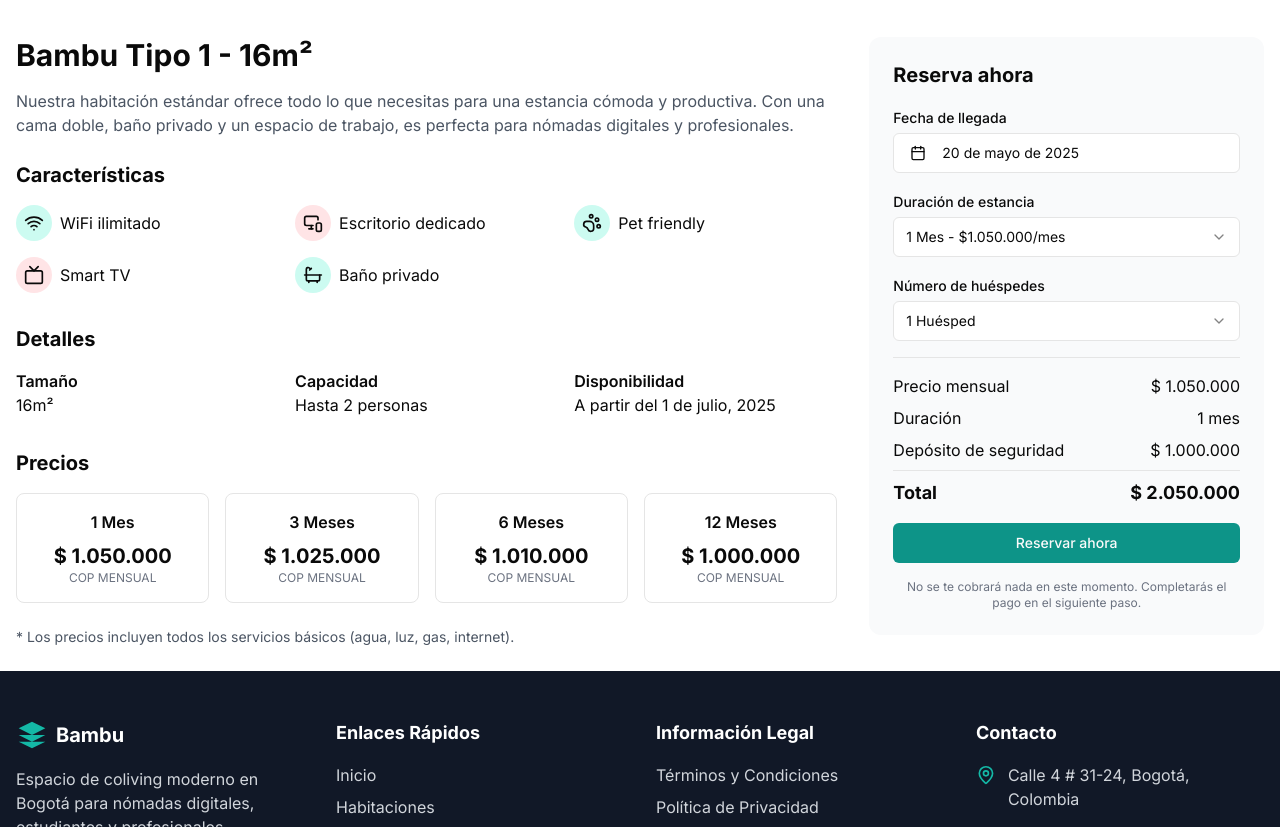
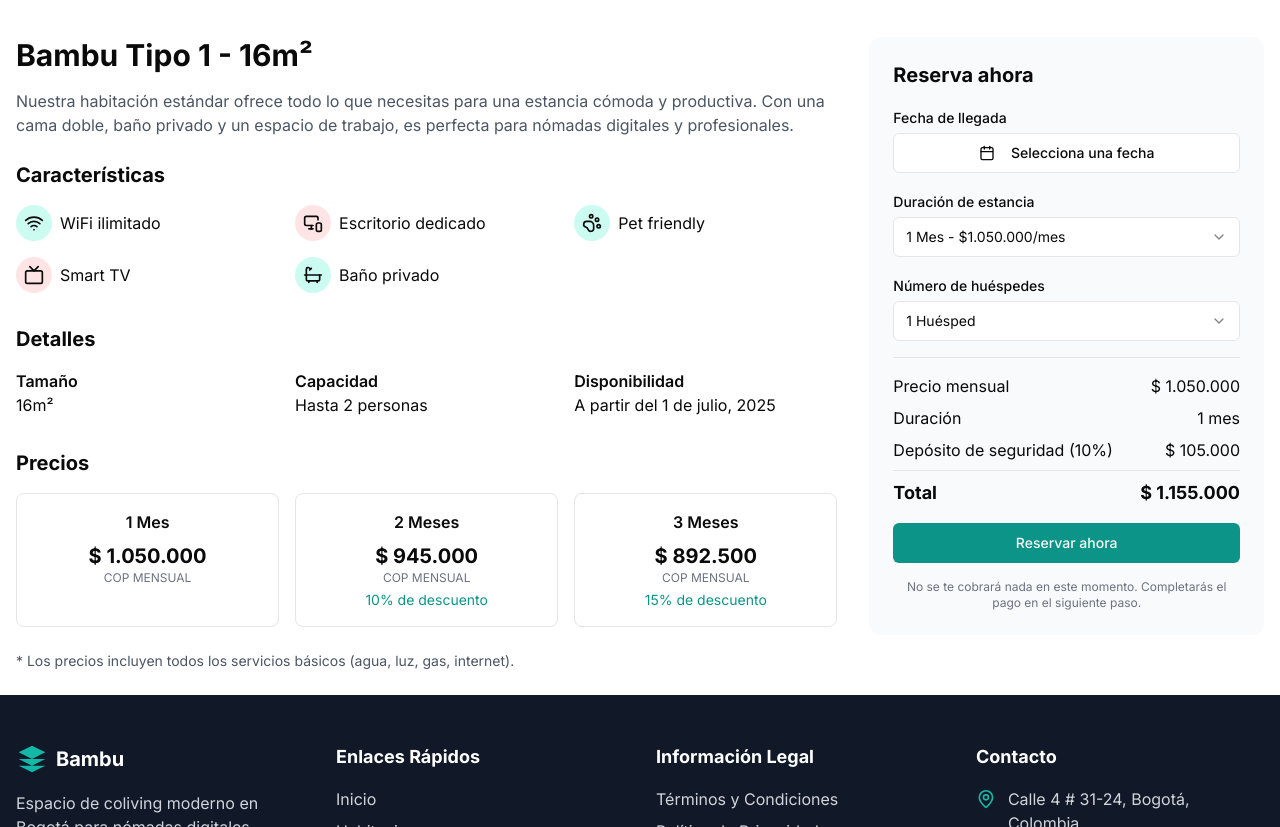
Before and after one commit to ruloCode/bambu-coliving, a Next.js app: page /habitaciones/tipo-1 in a window 1280 px wide. Shown: the part 600-1427 px from the top of the page. Built offline with nearby package versions, Linux system fonts and the light colour scheme.

Commit message:
Update room pricing and discounts; adjust prices for various room types, implement discount structures for longer stays, and enhance booking form to reflect new pricing strategy.

```diff
--- a/components/habitaciones/slug/Booking-form.tsx
+++ b/components/habitaciones/slug/Booking-form.tsx
@@ -1,39 +1,55 @@
 "use client"
 
+import { Button } from "@/components/ui/button"
+import { Label } from "@/components/ui/label"
+import { Select, SelectContent, SelectItem, SelectTrigger, SelectValue } from "@/components/ui/select"
+import { Calendar } from "@/components/ui/calendar"
+import { Popover, PopoverContent, PopoverTrigger } from "@/components/ui/popover"
+import { CalendarIcon } from "lucide-react"
+import { format } from "date-fns"
+import { es } from "date-fns/locale"
 import { useState } from "react"
-import { Button } from "@/components/ui/button"
-import { Calendar } from "@/components/ui/calendar"
-import { Label } from "@/components/ui/label"
-import { Popover, PopoverContent, PopoverTrigger } from "@/components/ui/popover"
-import { Select, SelectContent, SelectItem, SelectTrigger, SelectValue } from "@/components/ui/select"
-import { CalendarIcon } from "lucide-react"
-import { format, addDays } from "date-fns"
-import { es } from "date-fns/locale"
 import Link from "next/link"
 
 interface BookingFormProps {
   roomTitle: string
   price: string
+  discounts?: {
+    "2": string
+    "3": string
+  }
 }
 
-export default function BookingForm({ roomTitle, price }: BookingFormProps) {
-  const [checkIn, setCheckIn] = useState<Date | undefined>(new Date())
-  const [checkOut, setCheckOut] = useState<Date | undefined>(addDays(new Date(), 30))
-  const [guests, setGuests] = useState<string>("1")
-  const [duration, setDuration] = useState<string>("1")
+export default function BookingForm({ roomTitle, price, discounts }: BookingFormProps) {
+  const [checkIn, setCheckIn] = useState<Date>()
+  const [duration, setDuration] = useState("1")
+  const [guests, setGuests] = useState("1")
 
-  const handleCheckInChange = (date: Date | undefined) => {
-    setCheckIn(date)
-    if (date && (!checkOut || checkOut <= date)) {
-      setCheckOut(addDays(date, 30))
+  const handleDurationChange = (value: string) => {
+    setDuration(value)
+  }
+
+  const getDiscountedPrice = (duration: string) => {
+    if (!discounts) return price
+    switch (duration) {
+      case "2":
+        return discounts["2"]
+      case "3":
+        return discounts["3"]
+      default:
+        return price
     }
   }
 
-  const handleDurationChange = (value: string) => {
-    setDuration(value)
-    if (checkIn) {
-      setCheckOut(addDays(checkIn, Number.parseInt(value) * 30))
-    }
+  const calculateSecurityDeposit = () => {
+    const basePrice = Number.parseInt(price.replace(/\./g, ""))
+    return Math.round(basePrice * 0.1).toLocaleString("es-CO")
+  }
+
+  const calculateTotal = () => {
+    const monthlyPrice = Number.parseInt(getDiscountedPrice(duration).replace(/\./g, ""))
+    const deposit = Number.parseInt(price.replace(/\./g, "")) * 0.1
+    return (Number.parseInt(duration) * monthlyPrice + deposit).toLocaleString("es-CO")
   }
 
   return (
@@ -42,7 +58,7 @@ export default function BookingForm({ roomTitle, price }: BookingFormProps) {
         <Label htmlFor="check-in">Fecha de llegada</Label>
         <Popover>
           <PopoverTrigger asChild>
-            <Button variant="outline" className="w-full justify-start text-left font-normal mt-1">
+            <Button variant="outline" className="w-full mt-1">
               <CalendarIcon className="mr-2 h-4 w-4" />
               {checkIn ? format(checkIn, "PPP", { locale: es }) : <span>Selecciona una fecha</span>}
             </Button>
@@ -51,10 +67,9 @@ export default function BookingForm({ roomTitle, price }: BookingFormProps) {
             <Calendar
               mode="single"
               selected={checkIn}
-              onSelect={handleCheckInChange}
+              onSelect={setCheckIn}
               initialFocus
               locale={es}
-              disabled={(date) => date < new Date("2025-07-01")}
             />
           </PopoverContent>
         </Popover>
@@ -68,9 +83,8 @@ export default function BookingForm({ roomTitle, price }: BookingFormProps) {
           </SelectTrigger>
           <SelectContent>
             <SelectItem value="1">1 Mes - ${price}/mes</SelectItem>
-            <SelectItem value="3">3 Meses - $2.700.000/mes</SelectItem>
-            <SelectItem value="6">6 Meses - $2.500.000/mes</SelectItem>
-            <SelectItem value="12">12 Meses - $2.380.000/mes</SelectItem>
+            <SelectItem value="2">2 Meses - ${discounts?.["2"]}/mes (-10%)</SelectItem>
+            <SelectItem value="3">3 Meses - ${discounts?.["3"]}/mes (-15%)</SelectItem>
           </SelectContent>
         </Select>
       </div>
@@ -91,9 +105,7 @@ export default function BookingForm({ roomTitle, price }: BookingFormProps) {
       <div className="pt-4 border-t">
         <div className="flex justify-between mb-2">
           <span>Precio mensual</span>
-          <span>
-            $ {duration === "1" ? price : duration === "3" ? "2.700.000" : duration === "6" ? "2.500.000" : "2.380.000"}
-          </span>
+          <span>$ {getDiscountedPrice(duration)}</span>
         </div>
         <div className="flex justify-between mb-2">
           <span>Duración</span>
@@ -102,25 +114,12 @@ export default function BookingForm({ roomTitle, price }: BookingFormProps) {
           </span>
         </div>
         <div className="flex justify-between mb-2">
-          <span>Depósito de seguridad</span>
-          <span>$ 1.000.000</span>
+          <span>Depósito de seguridad (10%)</span>
+          <span>$ {calculateSecurityDeposit()}</span>
         </div>
         <div className="flex justify-between font-bold text-lg pt-2 border-t">
           <span>Total</span>
-          <span>
-            ${" "}
-            {(
-              Number.parseInt(duration) *
-                (duration === "1"
-                  ? Number.parseInt(price.replace(/\./g, ""))
-                  : duration === "3"
-                    ? 2700000
-                    : duration === "6"
-                      ? 2500000
-                      : 2380000) +
-              1000000
-            ).toLocaleString("es-CO")}
-          </span>
+          <span>$ {calculateTotal()}</span>
         </div>
       </div>
 
--- a/components/habitaciones/slug/RoomPricesSection.tsx
+++ b/components/habitaciones/slug/RoomPricesSection.tsx
@@ -4,26 +4,23 @@ export default function RoomPricesSection({ price, discounts }: { price: string;
   return (
     <div>
       <h2 className="text-xl font-bold mb-4">Precios</h2>
-      <div className="grid grid-cols-2 md:grid-cols-4 gap-4 mb-6">
+      <div className="grid grid-cols-1 md:grid-cols-3 gap-4 mb-6">
         <div className="border rounded-lg p-4 text-center">
           <h3 className="font-semibold mb-2">1 Mes</h3>
           <p className="text-xl font-bold">$ {price}</p>
           <p className="text-xs text-gray-500">COP MENSUAL</p>
         </div>
         <div className="border rounded-lg p-4 text-center">
+          <h3 className="font-semibold mb-2">2 Meses</h3>
+          <p className="text-xl font-bold">$ {discounts["2"]}</p>
+          <p className="text-xs text-gray-500">COP MENSUAL</p>
+          <p className="text-sm text-teal-600 mt-1">10% de descuento</p>
+        </div>
+        <div className="border rounded-lg p-4 text-center">
           <h3 className="font-semibold mb-2">3 Meses</h3>
           <p className="text-xl font-bold">$ {discounts["3"]}</p>
           <p className="text-xs text-gray-500">COP MENSUAL</p>
-        </div>
-        <div className="border rounded-lg p-4 text-center">
-          <h3 className="font-semibold mb-2">6 Meses</h3>
-          <p className="text-xl font-bold">$ {discounts["6"]}</p>
-          <p className="text-xs text-gray-500">COP MENSUAL</p>
-        </div>
-        <div className="border rounded-lg p-4 text-center">
-          <h3 className="font-semibold mb-2">12 Meses</h3>
-          <p className="text-xl font-bold">$ {discounts["12"]}</p>
-          <p className="text-xs text-gray-500">COP MENSUAL</p>
+          <p className="text-sm text-teal-600 mt-1">15% de descuento</p>
         </div>
       </div>
       <p className="text-sm text-gray-600">
--- a/content.ts
+++ b/content.ts
@@ -25,21 +25,21 @@ export const featuredRoomsContent = {
     {
       title: "Bambu Tipo 2",
       image: "/images/hb2.1.png",
-      price: "800.000",
+      price: "1.350.000",
       features: ["Cama semidoble", "WiFi ilimitado", "Escritorio", "Baño privado", "Espacios comunes"],
       slug: "tipo-1"
     },
     {
       title: "Bambu Tipo 7",
       image: "/images/hb7.1.png",
-      price: "900.000",
+      price: "1.680.000",
       features: ["Cama semidoble", "WiFi ilimitado", "Escritorio", "Baño privado", "Espacios comunes"],
       slug: "tipo-2"
     },
     {
       title: "Bambu Tipo 4",
       image: "/images/hb4.2.png",
-      price: "1.050.000",
+      price: "1.510.000",
       features: ["Cama doble", "WiFi ilimitado", "Escritorio", "Baño privado", "Espacios comunes"],
       slug: "tipo-3"
     }
@@ -156,81 +156,122 @@ const habitacionesList = {
     {
       title: "Bambu Tipo 1 - 16m²",
       image: "/images/hb1.png",
-      price: "1.050.000",
+      price: "1.180.000",
       features: ["Cama doble", "WiFi ilimitado", "Escritorio", "Baño privado", "Closet"],
       slug: "tipo-1",
-      category: "privada"
+      category: "privada",
+      discounts: {
+        "2": "1.062.000",
+        "3": "1.003.000"
+      }
     },
     {
       title: "Bambu Tipo 2 - 12m²",
       image: "/images/hb2.1.png",
-      price: "800.000",
+      price: "1.350.000",
       features: ["Cama Semi Doble", "WiFi ilimitado", "Escritorio", "Baño privado", "Closet"],
       slug: "tipo-2",
-      category: "privada"
+      category: "privada",
+      discounts: {
+        "2": "1.215.000",
+        "3": "1.147.500"
+      }
     },
     {
       title: "Bambu Tipo 3 - 12m²",
       image: "/images/hb3.1.png",
-      price: "800.000",
+      price: "1.100.000",
       features: ["Cama Semi Doble", "WiFi ilimitado", "Escritorio", "Baño privado", "Closet"],
       slug: "tipo-3",
-      category: "privada"
+      category: "privada",
+      discounts: {
+        "2": "990.000",
+        "3": "935.000"
+      }
     },
     {
       title: "Bambu Tipo 4 - 16m²",
       image: "/images/hb4.1.png",
-      price: "1.050.000",
+      price: "1.510.000",
       features: ["Cama doble", "WiFi ilimitado", "Escritorio", "Baño privado", "Closet"],
       slug: "tipo-4-compartido",
-      category: "privada"
+      category: "privada",
+      discounts: {
+        "2": "1.359.000",
+        "3": "1.283.500"
+      }
     },
     {
       title: "Bambu Tipo 5 - 17m²",
       image: "/images/hb5.1.png",
-      price: "1.100.000",
+      price: "1.550.000",
       features: ["Cama doble", "WiFi ilimitado", "Escritorio", "Baño privado", "Closet"],
       slug: "tipo-5-suite",
-      category: "suite"
+      category: "suite",
+      discounts: {
+        "2": "1.395.000",
+        "3": "1.317.500"
+      }
     },
     {
       title: "Bambu Tipo 6 - 17m²",
       image: "/images/hb6.1.png",
-      price: "1.100.000",
+      price: "1.350.000",
       features: ["Cama doble", "WiFi ilimitado", "Escritorio", "Baño privado", "Closet"],
       slug: "tipo-6",
-      category: "suite"
+      category: "suite",
+      discounts: {
+        "2": "1.215.000",
+        "3": "1.147.500"
+      }
     },
     {
       title: "Bambu Tipo 7 - 14m²",
       image: "/images/hb7.1.png",
-      price: "900.000",
+      price: "1.680.000",
       features: ["Cama Semi Doble", "WiFi ilimitado", "Escritorio", "Baño privado", "Closet"],
       slug: "tipo-7",
-      category: "privada"
+      category: "privada",
+      discounts: {
+        "2": "1.512.000",
+        "3": "1.428.000"
+      }
     },
     {
       title: "Bambu Tipo 8 - 17m²",
       image: "/images/hb8.1.png",
-      price: "1.100.000",
+      price: "1.700.000",
       features: ["Cama doble", "WiFi ilimitado", "Escritorio", "Baño privado", "Closet"],
       slug: "tipo-8",
-      category: "suite"
+      category: "suite",
+      discounts: {
+        "2": "1.530.000",
+        "3": "1.445.000"
+      }
     },
     {
       title: "Bambu Tipo 9 - 17m²",
       image: "/images/hb9.1.png",
-      price: "1.100.000",
+      price: "1.680.000",
       features: ["Cama doble", "WiFi ilimitado", "Escritorio", "Baño privado", "Closet"],
       slug: "tipo-9",
-      category: "suite"
-    },{
+      category: "suite",
+      discounts: {
+        "2": "1.512.000",
+        "3": "1.428.000"
+      }
+    },
+    {
       title: "Bambu Tipo 10 - 14m²",
       image: "/images/hb10.1.png",
-      price: "900.000",
+      price: "1.510.000",
       features: ["Cama Semi Doble", "WiFi ilimitado", "Escritorio", "Baño privado", "Closet"],
       slug: "tipo-10",
-      category: "privada"
+      category: "privada",
+      discounts: {
+        "2": "1.359.000",
+        "3": "1.283.500"
+      }
     }
   ]
 }
@@ -316,9 +357,8 @@ export interface GuestOption {
 // ============= ROOM DETAILS CONTENT =============
 
 export interface RoomDiscount {
-  "3": string
-  "6": string
-  "12": string
+  "2": string // 10% discount
+  "3": string // 15% discount
 }
 
 export interface RoomFeature {
@@ -343,9 +383,8 @@ export const roomDetails: Record<string, DetailedRoom> = {
     description: "Nuestra habitación estándar ofrece todo lo que necesitas para una estancia cómoda y productiva. Con una cama doble, baño privado y un espacio de trabajo, es perfecta para nómadas digitales y profesionales.",
     price: "1.050.000",
     discounts: {
-      "3": "1.025.000",
-      "6": "1.010.000",
-      "12": "1.000.000",
+      "2": "945.000",
+      "3": "892.500"
     },
     features: [
       { name: "WiFi ilimitado", iconName: "Wifi" },
@@ -369,9 +408,8 @@ export const roomDetails: Record<string, DetailedRoom> = {
     description: "Una habitación con cama semi doble y. Perfecta para profesionales que necesitan un espacio confortable para vivir y trabajar.",
     price: "800.000",
     discounts: {
-      "3": "790.000",
-      "6": "775.000",
-      "12": "750.000",
+      "2": "720.000",
+      "3": "680.000"
     },
     features: [
       { name: "WiFi ilimitado", iconName: "Wifi" },
@@ -395,9 +433,8 @@ export const roomDetails: Record<string, DetailedRoom> = {
     description: "Una habitación con cama semi doble y. Perfecta para profesionales que necesitan un espacio confortable para vivir y trabajar.",
     price: "800.000",
     discounts: {
-      "3": "790.000",
-      "6": "775.000",
-      "12": "750.000",
+      "2": "720.000",
+      "3": "680.000"
     },
     features: [
       { name: "WiFi ilimitado", iconName: "Wifi" },
@@ -421,9 +458,8 @@ export const roomDetails: Record<string, DetailedRoom> = {
     description: "Una opción económica y social con espacios compartidos. Perfecta para estudiantes y viajeros que buscan una experiencia más comunitaria.",
     price: "2.200.000",
     discounts: {
-      "3": "1.980.000",
-      "6": "1.870.000",
-      "12": "1.760.000",
+      "2": "1.980.000",
+      "3": "1.870.000"
     },
     features: [
       { name: "WiFi ilimitado", iconName: "Wifi" },
@@ -447,9 +483,8 @@ export const roomDetails: Record<string, DetailedRoom> = {
     description: "Nuestra suite ejecutiva con sala de estar independiente. El espacio perfecto para quienes buscan el máximo confort y privacidad.",
     price: "5.000.000",
     discounts: {
-      "3": "4.500.000",
-      "6": "4.250.000",
-      "12": "4.000.000",
+      "2": "4.500.000",
+      "3": "4.250.000"
     },
     features: [
       { name: "WiFi ilimitado", iconName: "Wifi" },
@@ -473,9 +508,8 @@ export const roomDetails: Record<string, DetailedRoom> = {
     description: "Un espacio amplio y versátil con dos habitaciones, ideal para familias o para compartir con un compañero de piso.",
     price: "6.500.000",
     discounts: {
-      "3": "5.850.000",
-      "6": "5.525.000",
-      "12": "5.200.000",
+      "2": "5.850.000",
+      "3": "5.525.000"
     },
     features: [
       { name: "WiFi ilimitado", iconName: "Wifi" },
```
Also changed, not shown: components/room-card.tsx (+23 -3 lines).
